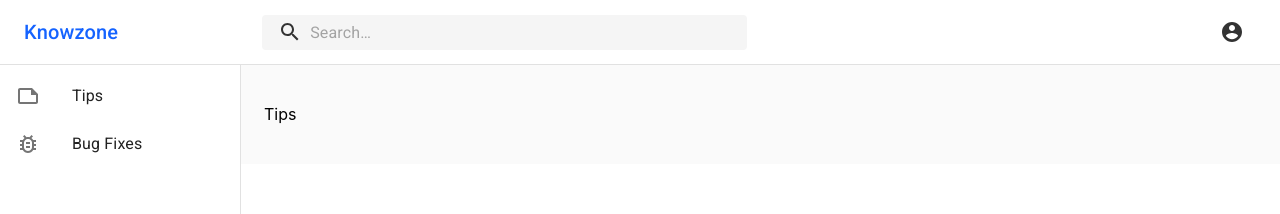
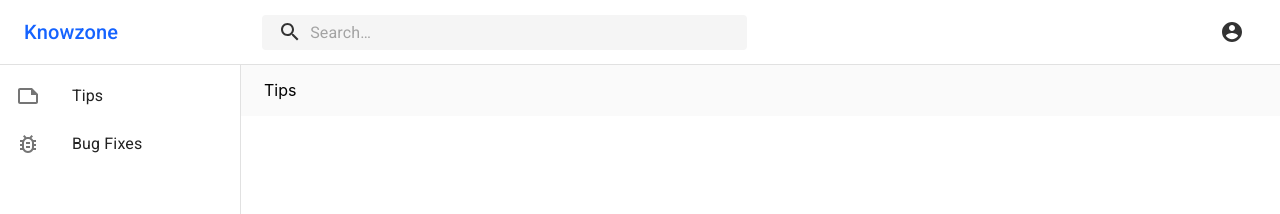
Before and after one commit to osmannkartall/knowzone, a React (Create React App) app in the folder web/: page /tips in a window 1280 px wide. Shown: the top 214 px of the page. Built offline with nearby package versions, Linux system fonts and the light colour scheme.

Commit message:
adjust postion of content header

```diff
--- a/web/src/components/Dashboard/Dashboard.jsx
+++ b/web/src/components/Dashboard/Dashboard.jsx
@@ -11,7 +11,7 @@ const useStyles = makeStyles((theme) => ({
   content: {
     flexGrow: 1,
     backgroundColor: theme.palette.background.default,
-    padding: theme.spacing(3),
+    padding: theme.spacing(0, 3),
   },
 }));
 
```
